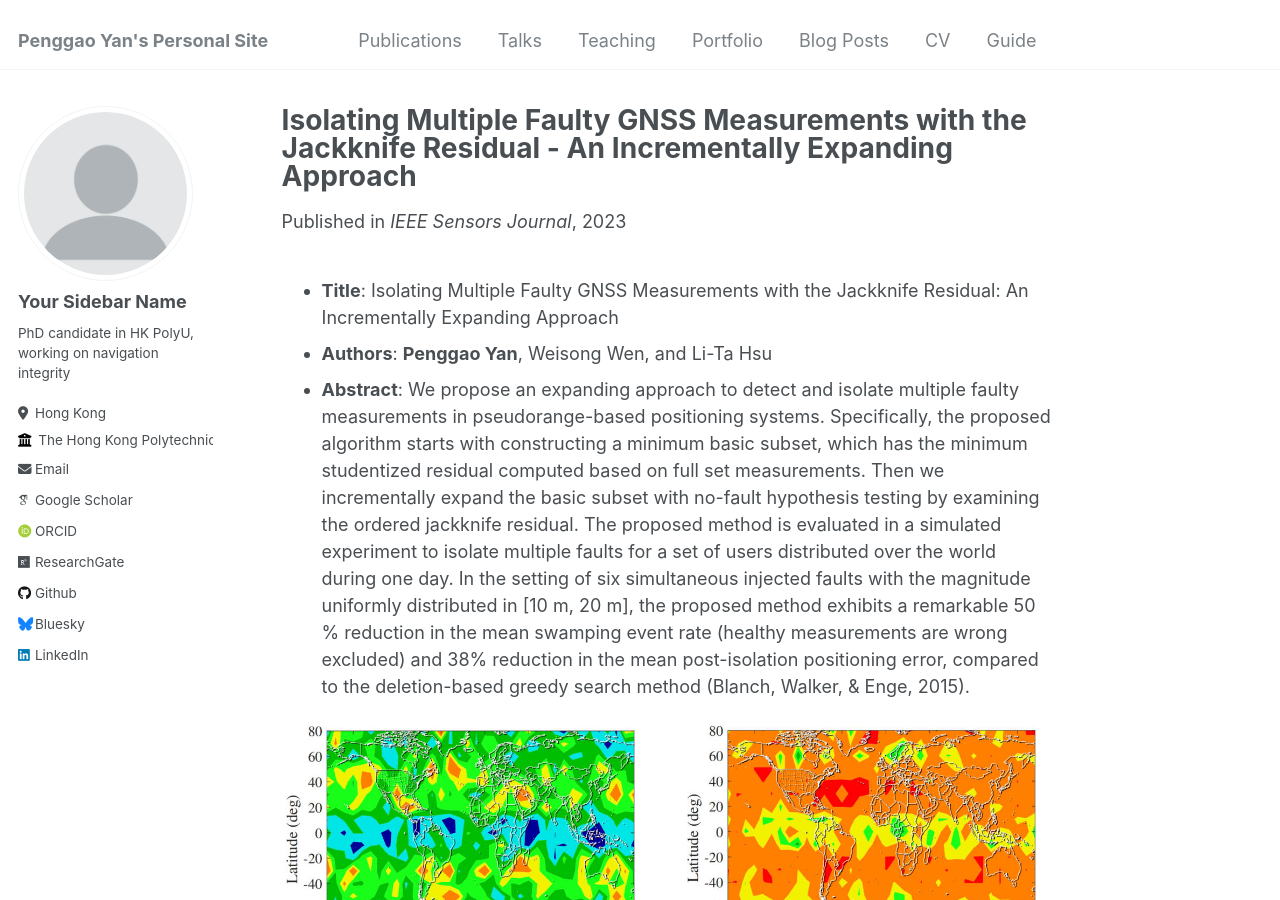
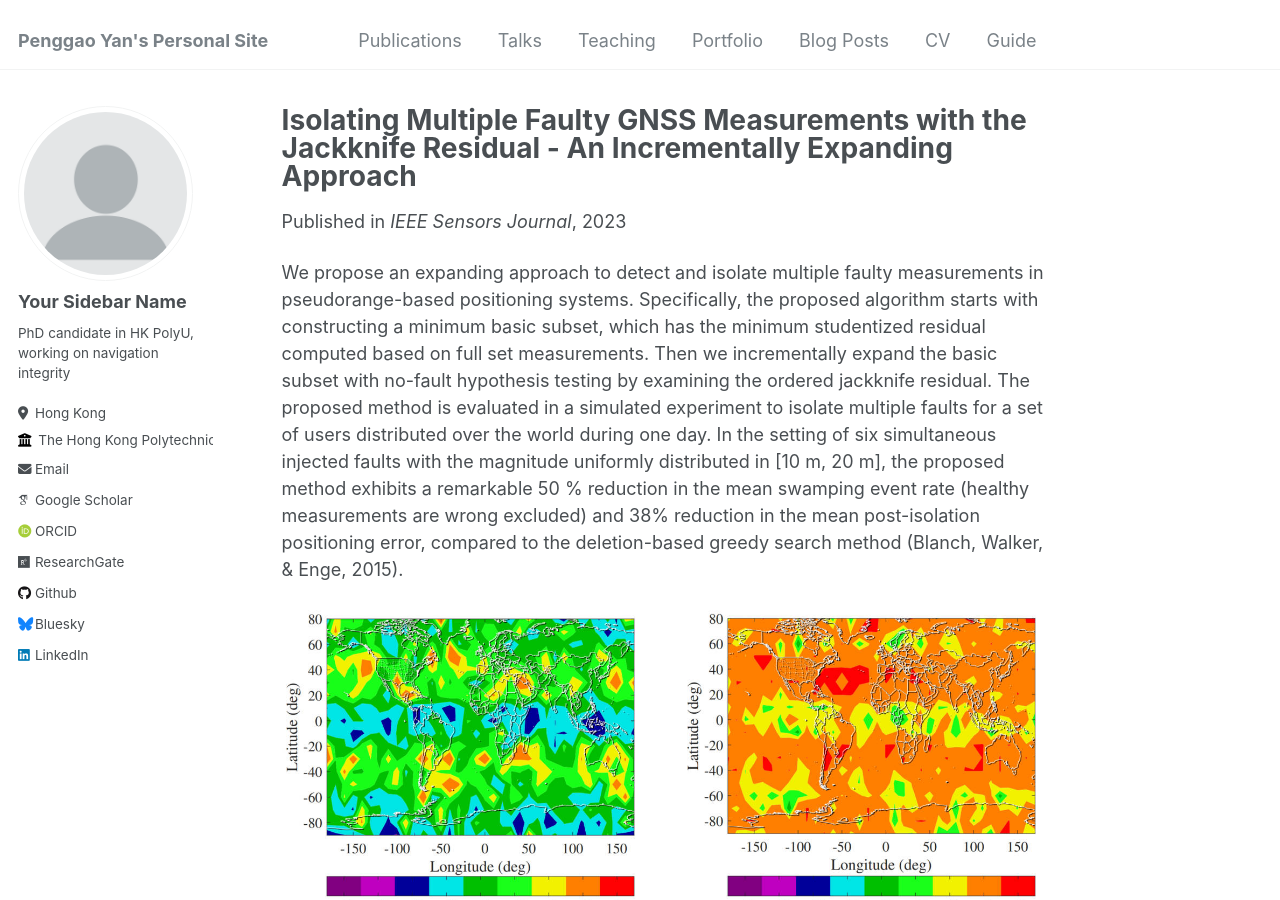
Before and after one commit to JasonYanxx/JasonYanxx.github.io, a Jekyll site: the page built from _publications/2024-03-01-MFDI.md, in a window 1280 px wide and 900 px high. Built offline with Jekyll 4.4.1, drawn with Linux system fonts in a browser that asks for light colours; some web fonts are replaced.

```diff
--- a/_publications/2024-03-01-MFDI.md
+++ b/_publications/2024-03-01-MFDI.md
@@ -6,15 +6,12 @@ permalink: /publication/2024-03-01-MFDI
 excerpt: 'This paper is about the number 1. The number 2 is left for future work.'
 date: 2023-12-13
 venue: 'IEEE Sensors Journal'
-slidesurl: 'http://academicpages.github.io/files/slides1.pdf'
-paperurl: 'https://ieeexplore.ieee.org/abstract/document/10121661'
+slidesurl: 'url'
+paperurl: 'url'
 citation: 'Submitted to <i>IEEE Sensors Journal</i>'
 ---
 
-
-- **Title**: Isolating Multiple Faulty GNSS Measurements with the Jackknife Residual: An Incrementally Expanding Approach
-- **Authors**: **Penggao Yan**, Weisong Wen, and Li-Ta Hsu
-- **Abstract**: We propose an expanding approach to detect and isolate multiple faulty measurements in pseudorange-based positioning systems. Specifically, the proposed algorithm starts with constructing a minimum basic subset, which has the minimum studentized residual computed based on full set measurements. Then we incrementally expand the basic subset with no-fault hypothesis testing by examining the ordered jackknife residual. The proposed method is evaluated in a simulated experiment to isolate multiple faults for a set of users distributed over the world during one day. In the setting of six simultaneous injected faults with the magnitude uniformly distributed in [10 m, 20 m], the proposed method exhibits a remarkable 50 % reduction in the mean swamping event rate (healthy measurements are wrong excluded) and 38% reduction in the mean post-isolation positioning error, compared to the deletion-based greedy search method (Blanch, Walker, & Enge, 2015).
+We propose an expanding approach to detect and isolate multiple faulty measurements in pseudorange-based positioning systems. Specifically, the proposed algorithm starts with constructing a minimum basic subset, which has the minimum studentized residual computed based on full set measurements. Then we incrementally expand the basic subset with no-fault hypothesis testing by examining the ordered jackknife residual. The proposed method is evaluated in a simulated experiment to isolate multiple faults for a set of users distributed over the world during one day. In the setting of six simultaneous injected faults with the magnitude uniformly distributed in [10 m, 20 m], the proposed method exhibits a remarkable 50 % reduction in the mean swamping event rate (healthy measurements are wrong excluded) and 38% reduction in the mean post-isolation positioning error, compared to the deletion-based greedy search method (Blanch, Walker, & Enge, 2015).
 
 <span class="image fit"><img src="{{ 'assets/images/MFDI_compare.jpg' | relative_url }}" alt="" /></span>
 99.5% percentile of post-isolation positioning error over the course of the day by (a) the incrementally expanding algorithm and (b) the deletion-based greedy search algorithm in isolating multiple faults (six simultaneous faults, 20m, two constellation).
```
Also changed, not shown: _publications/2009-10-01-paper-title-number-1.md (deleted, +0 -13 lines), _publications/2010-10-01-paper-title-number-2.md (deleted, +0 -13 lines), _publications/2015-10-01-paper-title-number-3.md (deleted, +0 -13 lines), _publications/2023-02-24-SI.md (+2 -2 lines), _publications/2023-09-25-FDE-GMM.md (+2 -2 lines), _publications/2023-10-04-PGO.md (+2 -2 lines), _publications/2023-12-13-Adaptive-GMM-FDE.md (+2 -2 lines), _publications/2024-02-17-paper-title-number-4.md (deleted, +0 -12 lines), _publications/2024-09-16-GNSS-2024.md (+3 -5 lines).
